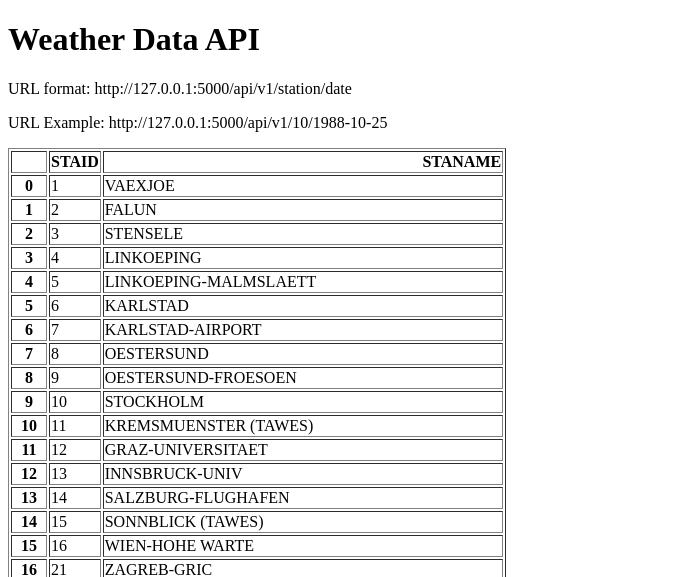
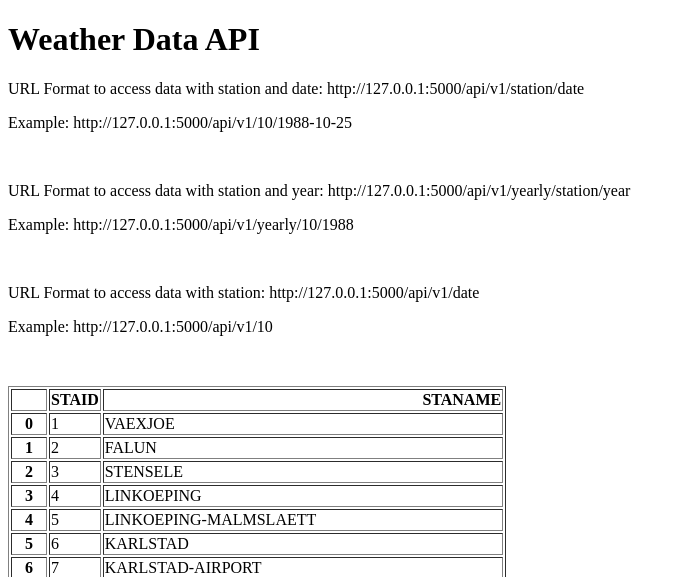
Before and after one commit to Mudit-Arora/weather-data-api, a Flask app: page / in a window 1280 px wide. Shown: the top 577 px of the page, without its empty margins (0-686 px from the left). Run offline with Flask 3, Linux system fonts and the light colour scheme.

Commit message:
Final Commit, add other functions

```diff
--- a/main.py
+++ b/main.py
@@ -19,6 +19,21 @@ def about(station, date):
             "date": date,
             "temperature": temperature}
 
+@app.route("/api/v1/<station>")
+def all_data(station):
+    filename = "data_small/TG_STAID" + str(station).zfill(6) + ".txt"
+    df = pd.read_csv(filename, skiprows=20, parse_dates=["    DATE"])
+    result = df.to_dict(orient="records")
+    return result
+
+@app.route("/api/v1/yearly/<station>/<year>")
+def yearly(station, year):
+    filename = "data_small/TG_STAID" + str(station).zfill(6) + ".txt"
+    df = pd.read_csv(filename, skiprows=20)
+    df["    DATE"] = df["    DATE"].astype(str)
+    result = df[df["    DATE"].str.startswith(str(year))].to_dict(orient="records")
+    return result
+
 if __name__ == "__main__":
     # specify port to run multiple apps at the same time
     app.run(debug=True, port=5000)
--- a/templates/home.html
+++ b/templates/home.html
@@ -6,8 +6,15 @@
 </head>
 <body>
 <h1>Weather Data API</h1>
-<p>URL format: http://127.0.0.1:5000/api/v1/station/date</p>
-<p>URL Example: http://127.0.0.1:5000/api/v1/10/1988-10-25</p>
+<p>URL Format to access data with station and date: http://127.0.0.1:5000/api/v1/station/date</p>
+<p>Example: http://127.0.0.1:5000/api/v1/10/1988-10-25</p>
+<br>
+<p>URL Format to access data with station and year: http://127.0.0.1:5000/api/v1/yearly/station/year</p>
+<p>Example: http://127.0.0.1:5000/api/v1/yearly/10/1988</p>
+<br>
+<p>URL Format to access data with station: http://127.0.0.1:5000/api/v1/date</p>
+<p>Example: http://127.0.0.1:5000/api/v1/10</p>
+<br>
 <p>{{data|safe}}</p>
 </body>
 </html>
```
